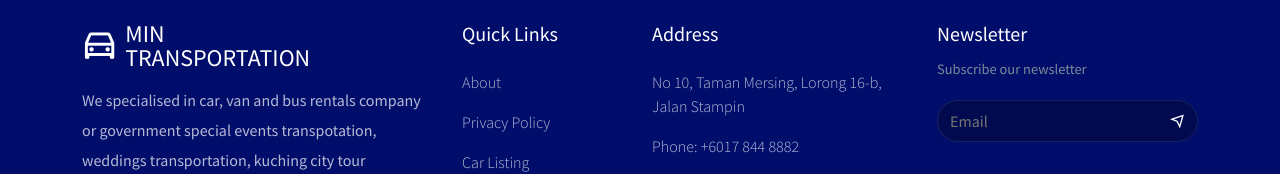
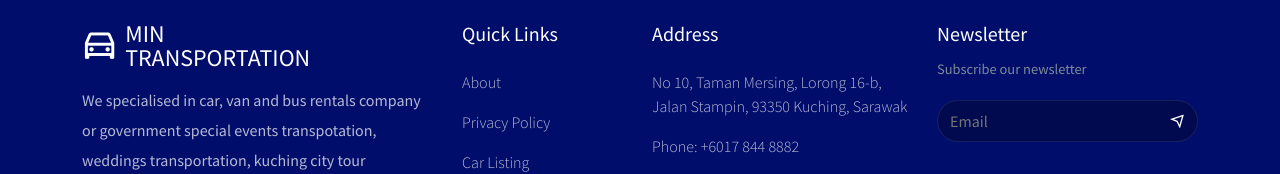
Before and after one commit to hong8955005/rental, a React (Create React App) app: page /contact in a window 1280 px wide. Shown: the part 955-1129 px from the top of the page. Built offline with nearby package versions, Linux system fonts and the light colour scheme.

Commit message:
Update Footer.jsx

```diff
--- a/src/components/Footer/Footer.jsx
+++ b/src/components/Footer/Footer.jsx
@@ -73,7 +73,7 @@ const Footer = () => {
           <Col lg="3" md="4" sm="6">
             <div className="mb-4">
               <h5 className="footer__link-title mb-4">Address</h5>
-              <p className="office__info">No 10, Taman Mersing, Lorong 16-b, Jalan Stampin</p>
+              <p className="office__info">No 10, Taman Mersing, Lorong 16-b, Jalan Stampin, 93350 Kuching, Sarawak</p>
               <p className="office__info">Phone: +6017 844 8882</p>
 
               <p className="office__info">Email: mintransportation@yahoo.com</p>
```
